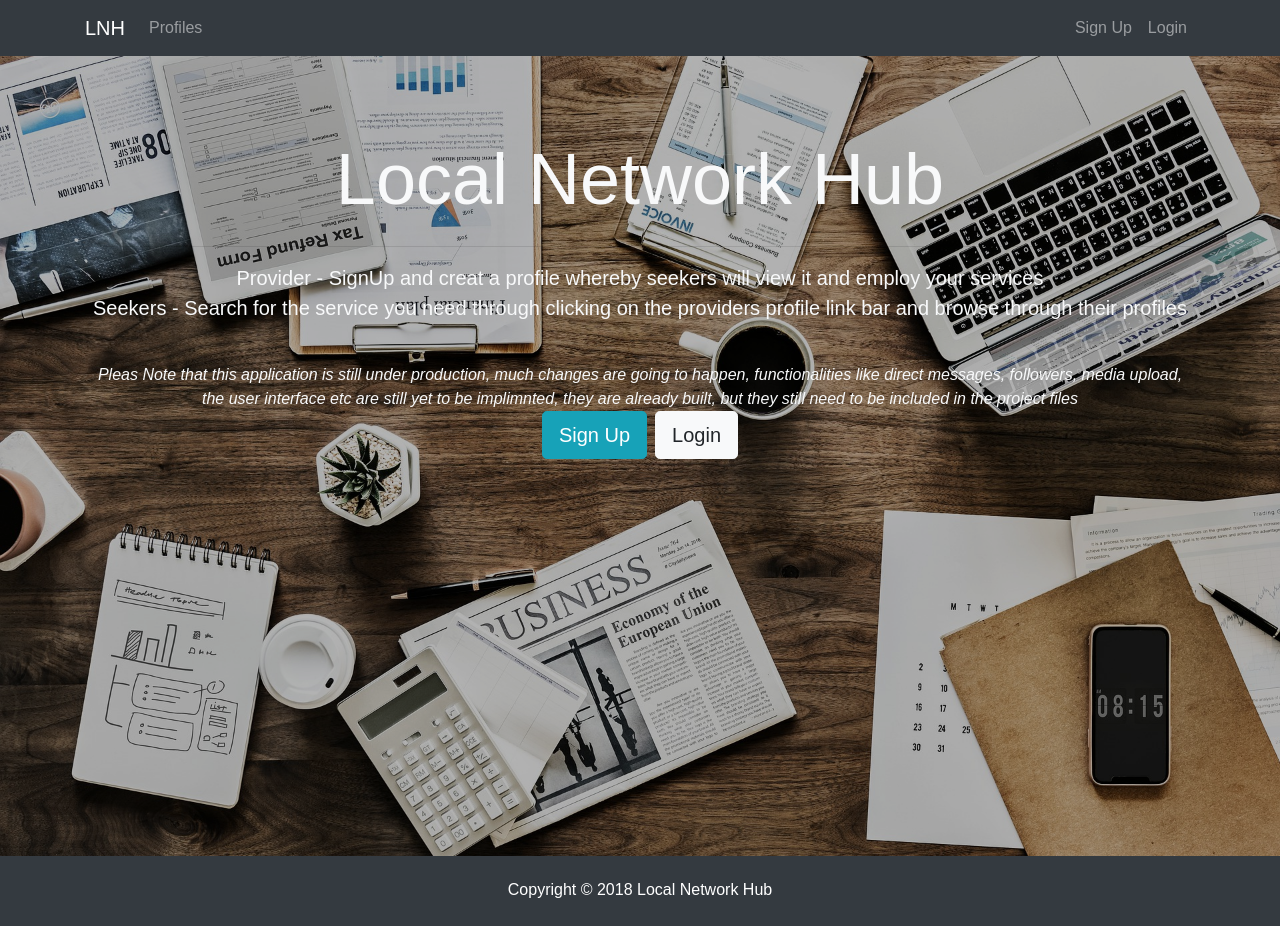
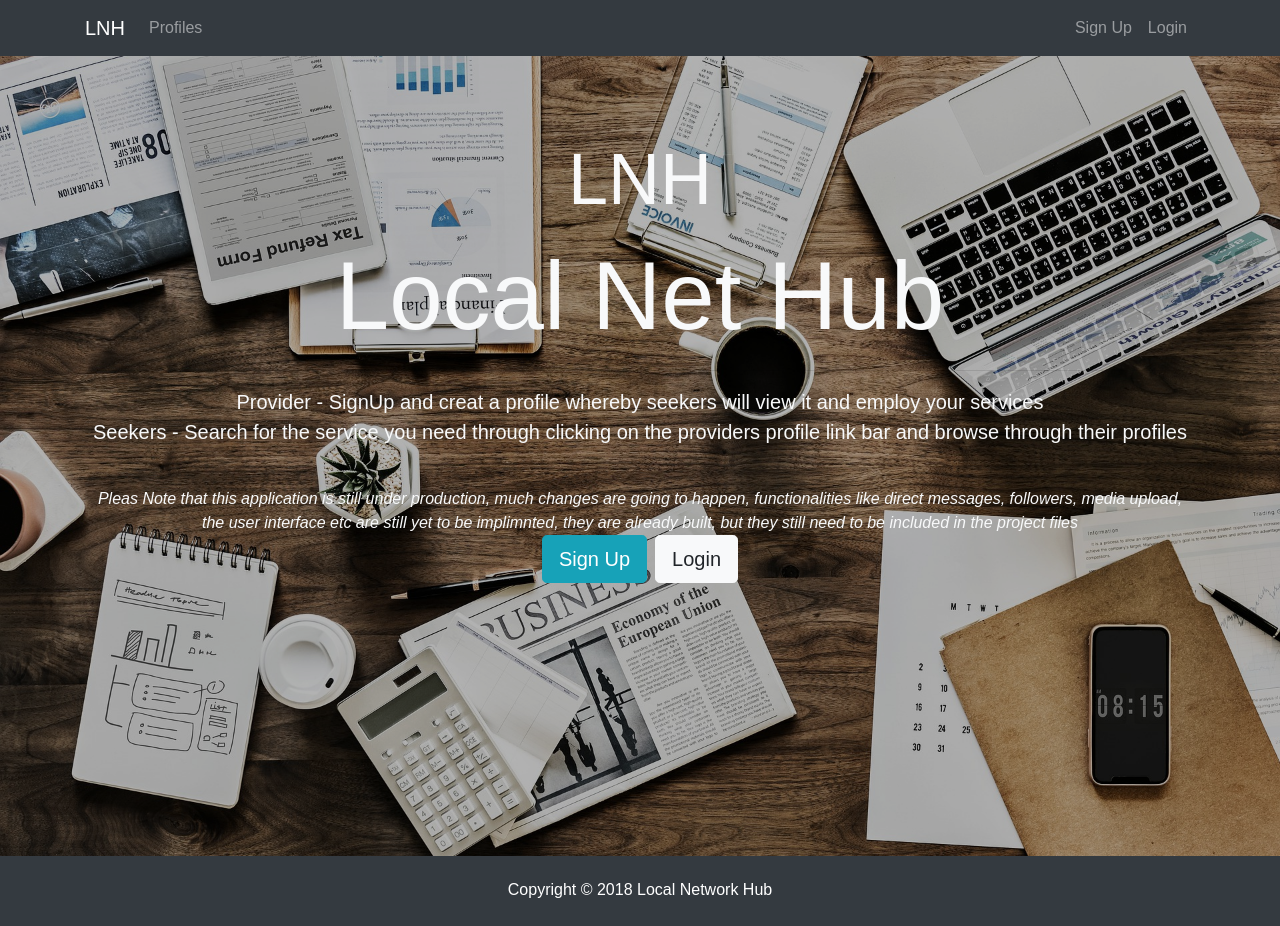
Before and after one commit to jaysetaka/localnetwork, a React (Create React App) app in the folder client/: page / in a window 1280 px wide. Built offline with nearby package versions, Linux system fonts and the light colour scheme.

Commit message:
prepare to upload

```diff
--- a/client/src/components/layout/Landing.js
+++ b/client/src/components/layout/Landing.js
@@ -16,7 +16,8 @@ class Landing extends Component {
           <div className="container">
             <div className="row">
               <div className="col-md-12 text-center">
-                <h1 className="display-3 mb-4">Local Network Hub</h1>
+                <h1 className="display-3 mb-3">LNH</h1>
+                <h6 className="display-1 mb-1">Local Net Hub</h6>
                 <hr/>
                  <button type="button" className="btn btn-dark btn-lg mb-5" id="modalView" data-toggle="modal" data-target="#exampleModal">
                   About
```
